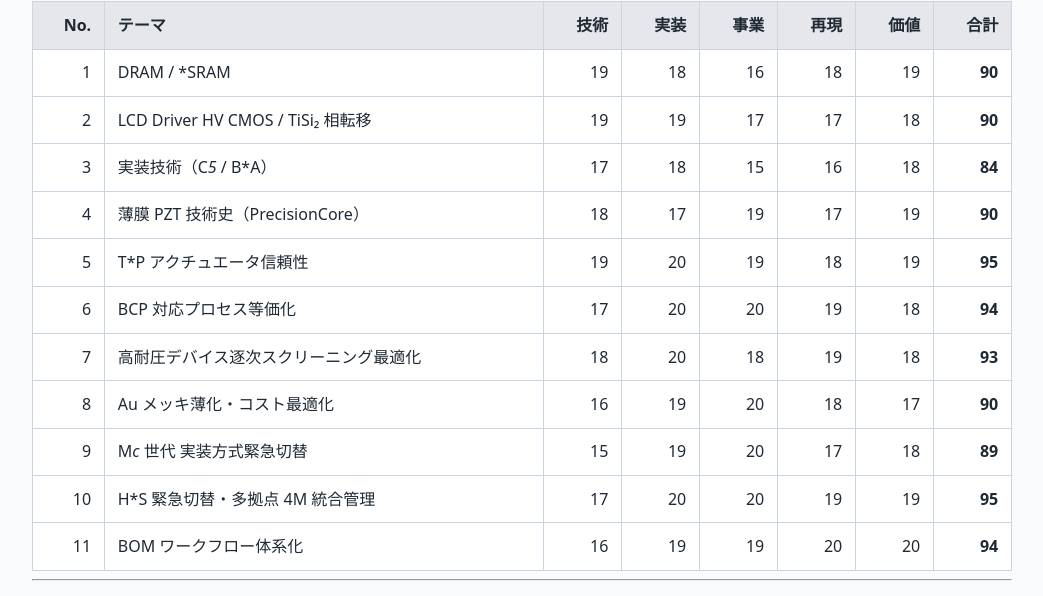
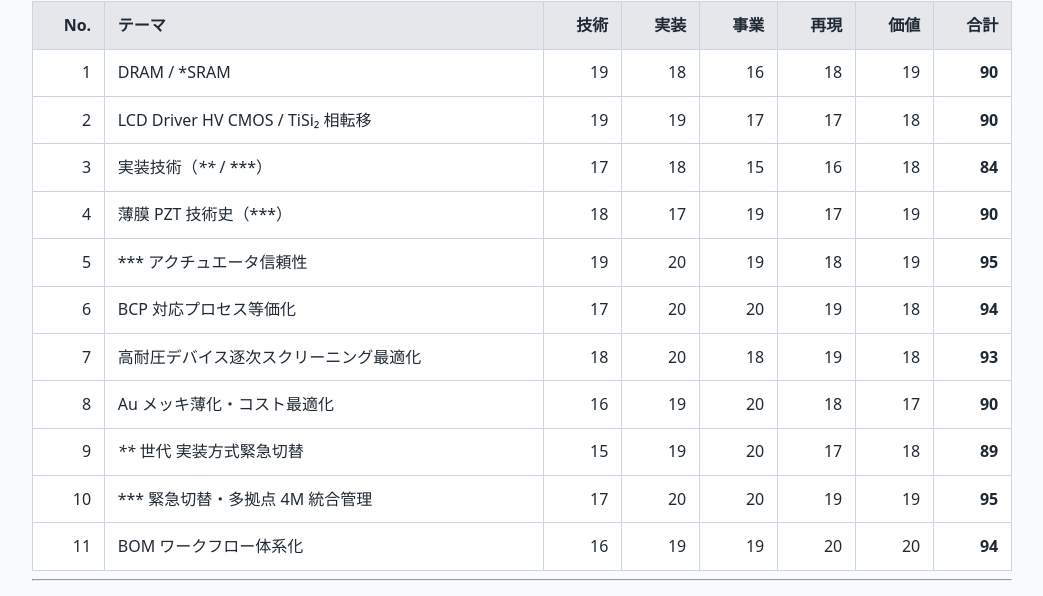
Before and after one commit to Samizo-AITL/Samizo-AITL.github.io, a Jekyll site: the page built from about/docs/evaluation.md, in a window 1280 px wide. Shown: the part 685-1281 px from the top of the page, without its empty margins (118-1161 px from the left). Built offline with Jekyll 4.4.1, drawn with Linux system fonts in a browser that asks for light colours.

Commit message:
Update evaluation.md

```diff
--- a/about/docs/evaluation.md
+++ b/about/docs/evaluation.md
@@ -30,14 +30,14 @@ title: "Evaluation Matrix — Manufacturing Technology"
 |---:|---|---:|---:|---:|---:|---:|---:|
 | 1 | DRAM / *SRAM | 19 | 18 | 16 | 18 | 19 | **90** |
 | 2 | LCD Driver HV CMOS / TiSi₂ 相転移 | 19 | 19 | 17 | 17 | 18 | **90** |
-| 3 | 実装技術（C*5* / B*A） | 17 | 18 | 15 | 16 | 18 | **84** |
-| 4 | 薄膜 PZT 技術史（PrecisionCore） | 18 | 17 | 19 | 17 | 19 | **90** |
-| 5 | T*P アクチュエータ信頼性 | 19 | 20 | 19 | 18 | 19 | **95** |
+| 3 | 実装技術（**** / ***） | 17 | 18 | 15 | 16 | 18 | **84** |
+| 4 | 薄膜 PZT 技術史（***） | 18 | 17 | 19 | 17 | 19 | **90** |
+| 5 | *** アクチュエータ信頼性 | 19 | 20 | 19 | 18 | 19 | **95** |
 | 6 | BCP 対応プロセス等価化 | 17 | 20 | 20 | 19 | 18 | **94** |
 | 7 | 高耐圧デバイス逐次スクリーニング最適化 | 18 | 20 | 18 | 19 | 18 | **93** |
 | 8 | Au メッキ薄化・コスト最適化 | 16 | 19 | 20 | 18 | 17 | **90** |
-| 9 | M*c* 世代 実装方式緊急切替 | 15 | 19 | 20 | 17 | 18 | **89** |
-|10 | H*S 緊急切替・多拠点 4M 統合管理 | 17 | 20 | 20 | 19 | 19 | **95** |
+| 9 | **** 世代 実装方式緊急切替 | 15 | 19 | 20 | 17 | 18 | **89** |
+|10 | *** 緊急切替・多拠点 4M 統合管理 | 17 | 20 | 20 | 19 | 19 | **95** |
 |11 | BOM ワークフロー体系化 | 16 | 19 | 19 | 20 | 20 | **94** |
 
 ---
```
